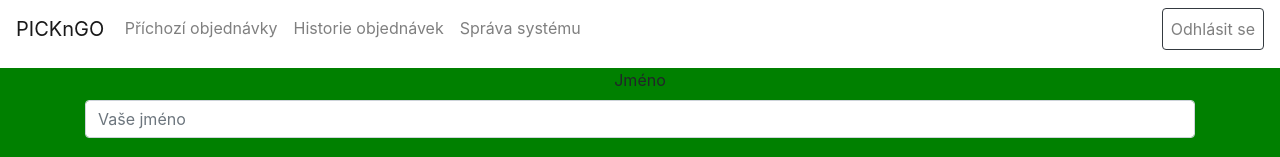
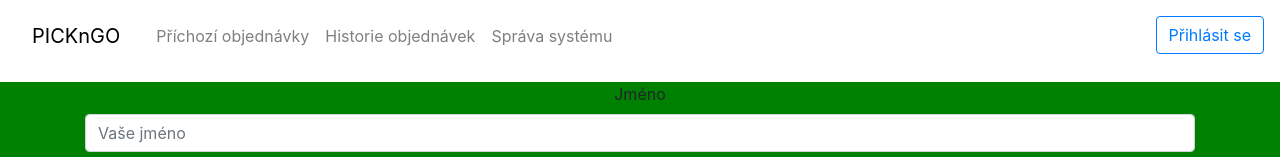
Before and after one commit to Blickmeister/pickngo_web_fe, a React (Create React App) app: page /account/create in a window 1280 px wide. Shown: the top 157 px of the page. Built offline with nearby package versions, Linux system fonts and the light colour scheme; no server answers.

Commit message:
authentication fixed and working; logout added + some changes in layout in auth context; url for getRoles changed

```diff
--- a/src/App.js
+++ b/src/App.js
@@ -8,6 +8,7 @@ import '../node_modules/bootstrap/dist/css/bootstrap.css';
 import '../node_modules/bootstrap/dist/js/bootstrap.bundle.js';
 import RegisterPage from "./pages/administrations/account/RegisterPage";
 import AdministrationPage from "./pages/administrations/AdministrationPage";
+import LogoutComponent from "./components/authentication/LogoutComponent";
 
 function App() {
   return (
@@ -20,6 +21,7 @@ function App() {
                       <Route exact path="/" component={HomeAndLoginPage}/>
                       <Route exact path="/administration" component={AdministrationPage}/>
                       <Route exact path="/account/create" component={RegisterPage}/>
+                      <Route exact path="/logout" component={LogoutComponent}/>
                   </Switch>
               </Layout>
           </div>
--- /dev/null
+++ b/src/components/authentication/LogoutComponent.js
@@ -0,0 +1,15 @@
+import React, { Component } from 'react'
+
+class LogoutComponent extends Component {
+    componentDidMount() {
+        alert('Byl jste úspěšně odhlášen');
+        window.location = '/';
+    }
+
+    render() {
+        return null;
+
+    }
+}
+
+export default LogoutComponent
--- a/src/components/layout/NavigationBar.js
+++ b/src/components/layout/NavigationBar.js
@@ -1,14 +1,17 @@
 import React, {Component} from 'react';
-import {withRouter} from 'react-router-dom';
+import {withRouter, Link} from 'react-router-dom';
 import {Nav, Navbar} from 'react-bootstrap';
 import '../../App.css';
+import AuthenticationService from "../../services/authentication/AuthenticationService";
 
 class NavigationBar extends Component {
 
     render() {
+        const isUserLoggedIn = AuthenticationService.isUserLoggedIn();
+
         return (
             <Navbar expand="lg" className="main_navbar">
-                <Navbar.Brand>PICKnGO</Navbar.Brand>
+                <Navbar.Brand><Nav.Link href="/" style={{color: 'black'}}>PICKnGO</Nav.Link></Navbar.Brand>
                 <Navbar.Toggle aria-controls="basic-navbar-nav"/>
                 <Navbar.Collapse id="basic-navbar-nav">
                     <Nav style={{ flex: 1, paddingLeft: '1%'}}>
@@ -24,9 +27,14 @@ class NavigationBar extends Component {
                             </Nav.Item>
                         </div>
                         <div className="ml-auto float-right">
-                            <Nav.Item>
-                                <Nav.Link className="btn btn-outline-dark" href="#">Odhlásit se</Nav.Link>
-                            </Nav.Item>
+                            {isUserLoggedIn &&
+                                <Link className="btn btn-outline-primary" to="/logout"
+                                          onClick={AuthenticationService.logout}>Odhlásit se</Link>
+                            }
+                            {!isUserLoggedIn &&
+                            <Link className="btn btn-outline-primary" to="/">
+                                Přihlásit se</Link>
+                            }
                         </div>
                     </Nav>
                 </Navbar.Collapse>
--- a/src/constants/endpoints/index.js
+++ b/src/constants/endpoints/index.js
@@ -1,6 +1,6 @@
 export const getLoginUrl = 'http://localhost:8090/basicauth';
 
-export const getRolesUrl = 'http://localhost:8090/employeeRole/all';
+export const getRolesUrl = 'http://localhost:8090/role/all';
 
 export const createEmployeeUrl = 'http://localhost:8090/employee/create';
 
--- a/src/pages/HomeAndLoginPage.js
+++ b/src/pages/HomeAndLoginPage.js
@@ -17,6 +17,7 @@ class HomeAndLoginPage extends Component {
     componentDidMount() {
         let isUserLoggedIn = AuthenticationService.isUserLoggedIn();
         this.setState({isUserLoggedIn: isUserLoggedIn})
+        console.log(this.state.isUserLoggedIn)
     }
 
 
--- a/src/pages/administrations/account/RegisterPage.js
+++ b/src/pages/administrations/account/RegisterPage.js
@@ -28,9 +28,9 @@ class RegisterPage extends Component {
             method: 'GET',
             headers: {
                 'Content-Type': 'application/json',
-              //  'Access-Control-Allow-Credentials': true,
-                'Access-Control-Allow-Origin': '*'
-               // 'authorization' : AuthenticationService.createBasicAuthToken(username, password)
+                'Access-Control-Allow-Credentials': true,
+                'Access-Control-Allow-Origin': '*',
+                'authorization' : AuthenticationService.createBasicAuthToken(username, password)
             }
         })
             .then((response) => response.json())
```
